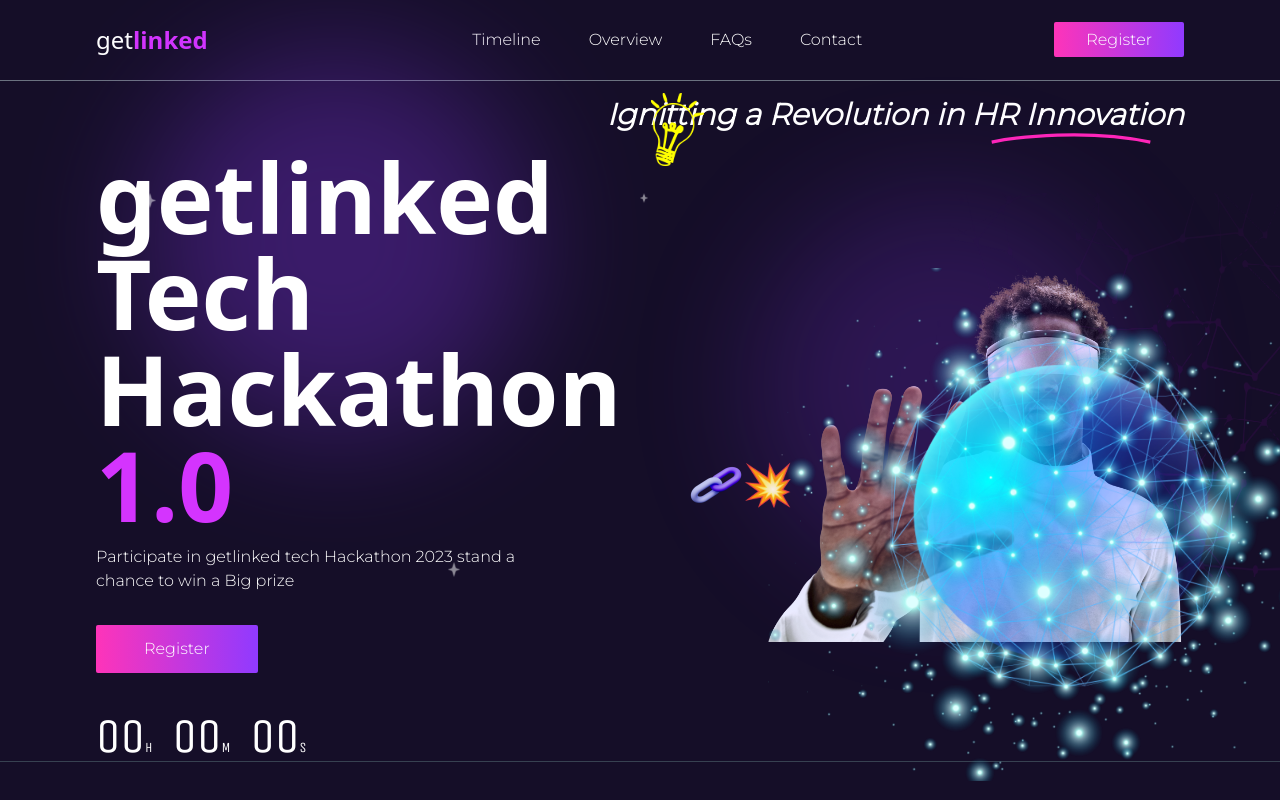
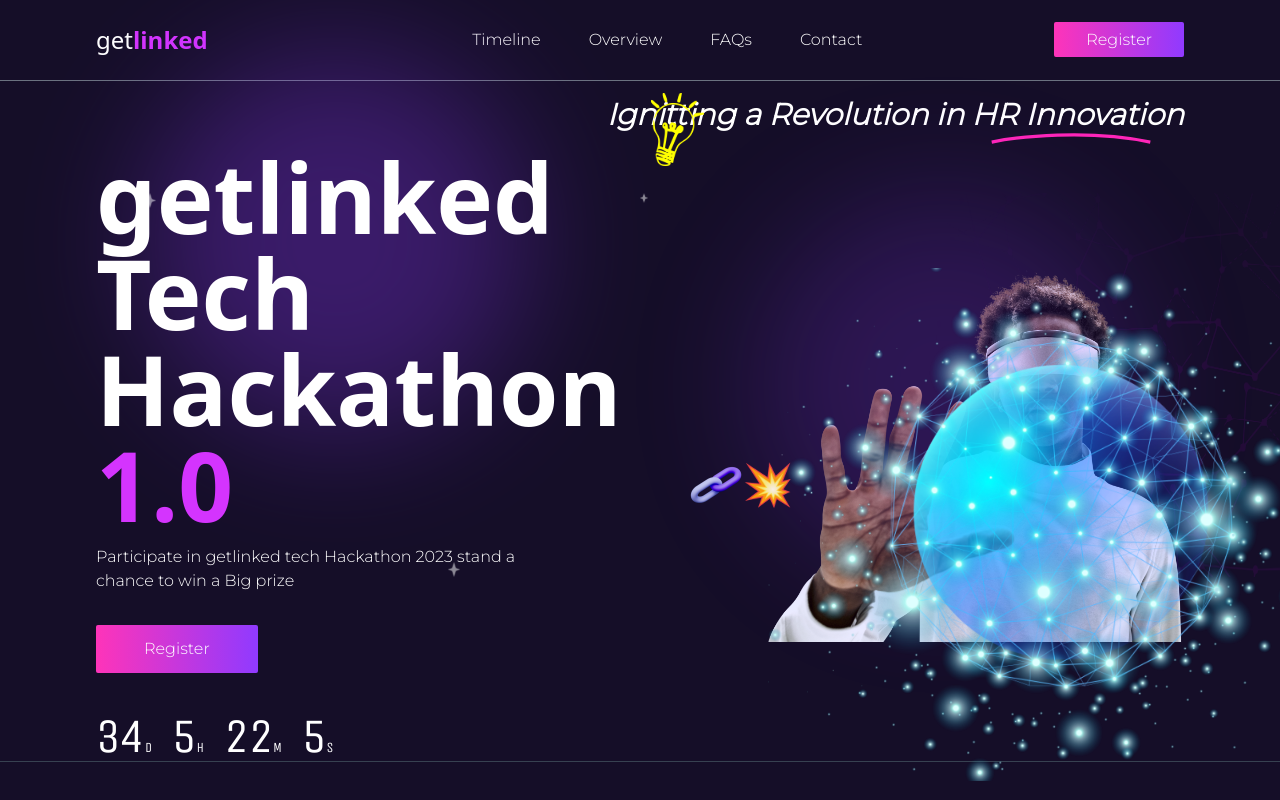
Before and after one commit to OverflowDev/getlinked-challenge, a React (Vite) app: page / in a window 1280 px wide. Shown: the top 800 px of the page. Built offline with nearby package versions, Linux system fonts and the light colour scheme; a web font is replaced by a local one.

Commit message:
getlinked

```diff
--- a/src/components/Home.jsx
+++ b/src/components/Home.jsx
@@ -38,6 +38,7 @@ import Paybox from '../assets/logo/Paybox.png'
 import Whishper from '../assets/logo/whisper.png'
 import Winwise from '../assets/logo/winwise.png'
 import Vizual from '../assets/logo/vizual.png'
+import Timer from './Timer';
 
 
 function Home() {
@@ -69,7 +70,7 @@ function Home() {
         {/* Home  */}
         <section className="relative border-b border-gray-700 md:px-24 px-8">
             {/* Flare  */}
-            <div className="absolute md:-top-12 md:left-36 md:w-96 md:h-96 bg-primary rounded-full blur-3xl opacity-30 "></div>
+            <div className="absolute md:-top-12 top-1 md:left-36 md:w-96 md:h-96 w-24 h-24 bg-primary rounded-full blur-3xl opacity-30 "></div>
             <img src={Star} alt="star" className='absolute md:top-24 md:left-36 top-12 left-24 w-3 animate-pulse' />
             <img src={Star} alt="star" className='absolute md:top-24 md:left-[50%] top-12 right-10 w-2 animate-pulse' />
             <img src={Star} alt="star" className='absolute md:top-[70%] md:left-[35%] top-1/2 left-1/2 w-3 animate-pulse' />
@@ -121,25 +122,15 @@ function Home() {
                         </div>
                     </Bounce>
                     {/* Time  */}
-                    <div className='font-unica-one mt-10 flex lg:justify-start justify-center items-center gap-5'>
-                        <h2 className='text-5xl'>
-                            00<span className='text-sm'>H</span>
-                        </h2>
-                        <h2 className='text-5xl'>
-                            00<span className='text-sm'>M</span>
-                        </h2>
-                        <h2 className='text-5xl'>
-                            00<span className='text-sm'>S</span>
-                        </h2>
-                    </div>
+                    <Timer day={26} m={10} year={2023} />
                 </div>
 
                 <div className='md:mt-0 mt-[88px]'>
                     {/* Flare  */}
-                    <div className="absolute top-24 right-36 md:w-96 w-64 md:h-96 h-64 bg-primary rounded-full blur-3xl opacity-20 "></div>
+                    <div className="absolute md:top-24 top-8 -z-1 md:right-36 right-64 md:w-96 w-64 md:h-96 h-64 bg-primary rounded-full blur-3xl opacity-20 "></div>
                     <img src={Planet} alt="planet" className='absolute md:w-5/12 w-80' />
                     <img src={Man} alt="man" className='md:w-full' />
-                    <img src={Metrix} alt="man" className='absolute top-24 md:-right-0 w-96 h-96' />
+                    <img src={Metrix} alt="man" className='absolute -z-50 top-24 md:-right-0 w-96 h-96' />
                 </div>
             </div>
 
--- /dev/null
+++ b/src/components/Timer.jsx
@@ -0,0 +1,92 @@
+import { useState, useEffect } from "react"
+
+
+function Timer({m, year, day}) {
+
+    // const [expiryTime, setExpiryTime] = useState(`${day} ${m} ${year}`)
+    // const [coundownTime, setCoundownTime] = useState({
+    //     countdownDays: '',
+    //     countdownHours: '',
+    //     countdownMinites: '',
+    //     countdownSeconds: '',
+    // })
+
+    const [expiryTime, setExpiryTime] = useState(new Date(`${year}-${m}-${day}T00:00:00`).getTime());
+
+    const [countdownTime, setCountdownTime] = useState({
+        countdownDays: '',
+        countdownHours: '',
+        countdownMinutes: '',
+        countdownSeconds: '',
+    });
+
+    useEffect(() => {
+        const countdownTimer = () => {
+
+            const timeInterval = setInterval(() =>{
+
+                const currentTime = new Date().getTime();
+                const remainingTime = expiryTime - currentTime;
+
+                if (remainingTime < 0) {
+                    clearInterval(timeInterval);
+                    setCountdownTime({
+                      countdownDays: 0,
+                      countdownHours: 0,
+                      countdownMinutes: 0,
+                      countdownSeconds: 0,
+                    });
+                    setExpiryTime(false)
+                  } else {
+                    const totalSeconds = Math.floor((remainingTime / 1000) % 60);
+                    const totalMinutes = Math.floor((remainingTime / (1000 * 60)) % 60);
+                    const totalHours = Math.floor((remainingTime / (1000 * 60 * 60)) % 24);
+                    const totalDays = Math.floor(remainingTime / (1000 * 60 * 60 * 24));
+
+                    setCountdownTime({
+                      countdownDays: totalDays,
+                      countdownHours: totalHours,
+                      countdownMinutes: totalMinutes,
+                      countdownSeconds: totalSeconds,
+                    });
+                }
+
+            }, 1000)
+        }
+
+        //   Call the function
+        countdownTimer();
+
+        return () => clearInterval(countdownTimer);
+
+    }, [expiryTime])
+
+  return (
+    <div className="flex lg:justify-start justify-center items-center">
+        {countdownTime.countdownDays > 0 || countdownTime.countdownHours > 0 || countdownTime.countdownMinutes > 0 || countdownTime.countdownSeconds > 0 || expiryTime !== false ? (
+            <div className='font-unica-one mt-10 flex gap-5'>
+                <h2 className='text-5xl'>
+                    <span>{countdownTime.countdownDays}</span>
+                    <span className='text-sm'>D</span>
+                </h2>
+                <h2 className='text-5xl'>
+                    <span>{countdownTime.countdownHours}</span>
+                    <span className='text-sm'>H</span>
+                </h2>
+                <h2 className='text-5xl'>
+                    <span>{countdownTime.countdownMinutes}</span>
+                    <span className='text-sm'>M</span>
+                </h2>
+                <h2 className='text-5xl'>
+                    <span>{countdownTime.countdownSeconds}</span>
+                    <span className='text-sm'>S</span>
+                </h2>
+            </div>
+        ) : (
+            <p>NO</p>
+        )}
+    </div>
+  )
+}
+
+export default Timer
--- a/src/layouts/Navbar.jsx
+++ b/src/layouts/Navbar.jsx
@@ -38,7 +38,7 @@ function Navbar() {
       </div>
 
       {/* Mobile Menu  */}
-      <div className={` lg:hidden flex flex-col bg-main absolute top-0 w-full h-96 py-24 px-12 gap-6 delay-100 duration-500 z-10 ${isOpen ? 'left-0' : 'left-[-100%]'}`}>
+      <div className={` lg:hidden flex flex-col bg-main absolute top-0 w-full h-5/12 py-24 px-12 gap-6 delay-100 duration-500 z-10 ${isOpen ? 'left-0' : 'left-[-100%]'}`}>
         <Link to='/timeline'>Timeline</Link>
         <Link to='/overview'>Overview</Link>
         <Link to='/faqs'>FAQs</Link>
```
